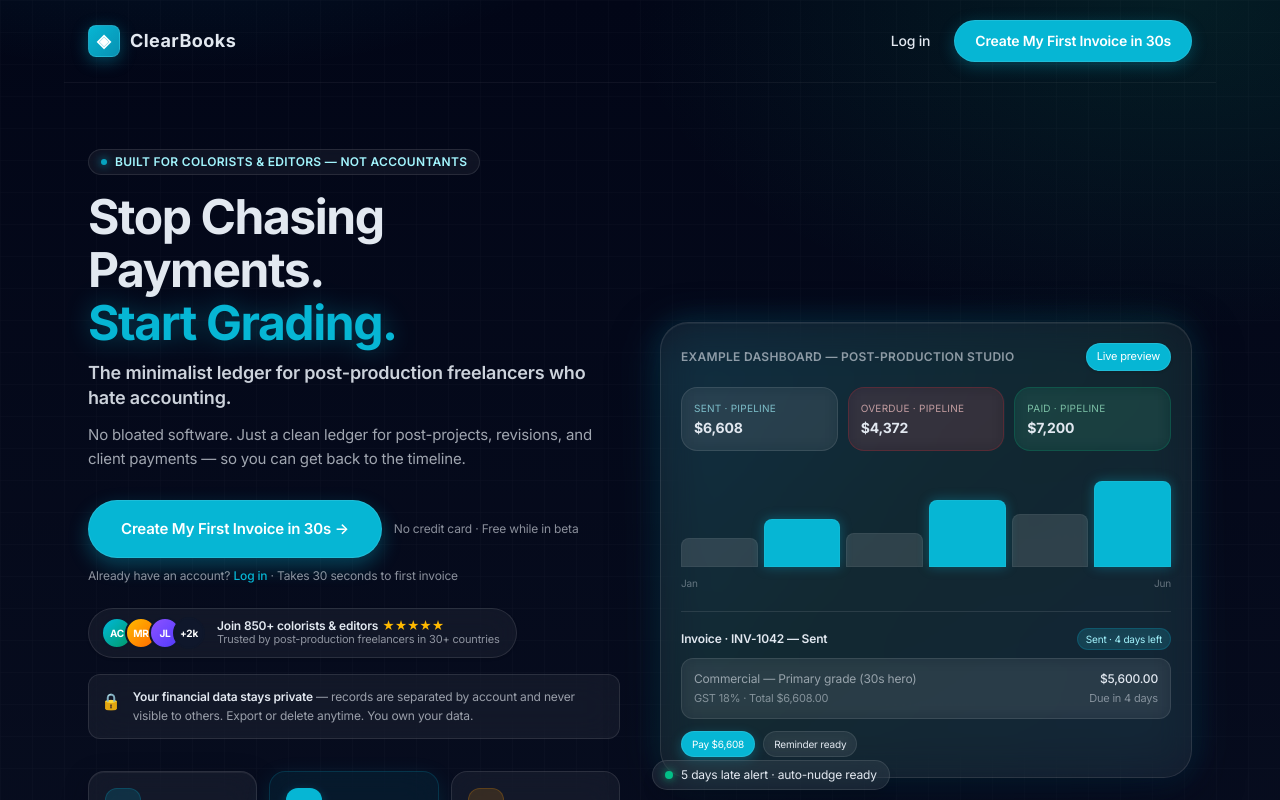
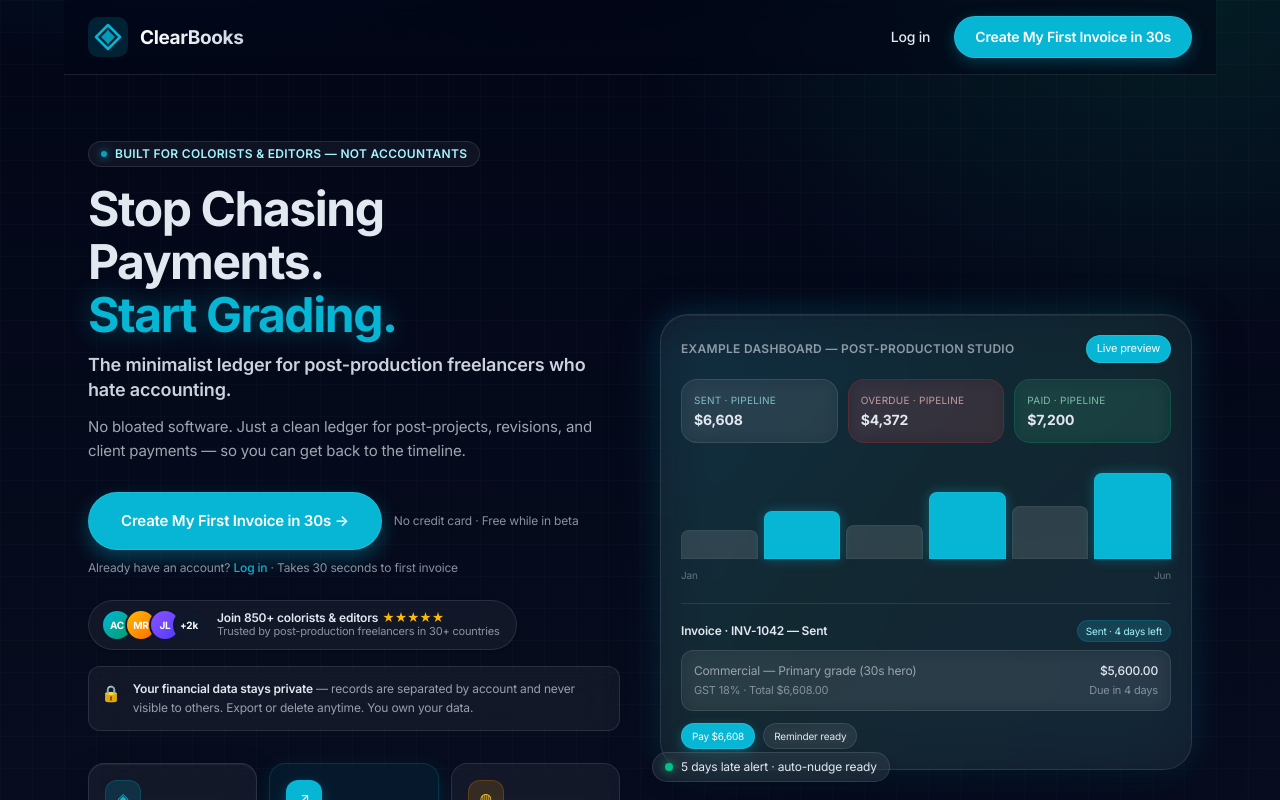
Before and after one commit to yuviyagliet/ClearBooks, a React (Vite) app: page / in a window 1280 px wide. Shown: the top 800 px of the page. Built offline with nearby package versions, Linux system fonts and the light colour scheme; no server answers.

Commit message:
feat: premium prism header — exact 40x40 glass prism SVG, gap 12px, gradient white→slate-300 Inter 700 -0.02em, sticky blur border-white/10

```diff
--- a/src/components/Layout.jsx
+++ b/src/components/Layout.jsx
@@ -46,18 +46,15 @@
         {/* Aurora top */}
         <div className="absolute inset-x-0 top-0 h-[280px] pointer-events-none opacity-[0.12]" style={{ background: 'radial-gradient(600px 220px at 40% 0%, rgba(6,182,214,0.32), transparent 70%), radial-gradient(520px 200px at 90% 12%, rgba(16,185,129,0.22), transparent 70%)' }} aria-hidden />
 
-        <div className="relative px-6 pt-7 pb-6 border-b border-slate-200/70 bg-white/95 backdrop-blur-xl">
-          <Link to="/dashboard" className="flex items-center gap-3 group">
-            <span className="w-9 h-9 rounded-xl grid place-items-center text-[13px] font-bold shrink-0 relative overflow-hidden"
-              style={{
-                background: 'linear-gradient(135deg, #06b6d4 0%, #0891b2 55%, #0e7490 100%)',
-                boxShadow: '0 4px 16px rgba(6,182,214,0.35), inset 0 1px 0 rgba(255,255,255,0.22)',
-                border: '1px solid rgba(255,255,255,0.14)'
-              }}>
-              <span className="relative text-white drop-shadow">◈</span>
-              <span className="absolute inset-0 bg-gradient-to-tr from-white/12 to-transparent pointer-events-none" />
-            </span>
-            <span className="font-display font-semibold text-[17px] leading-none inline-flex items-center text-[#0f172a] opacity-100 tracking-[0.025em] transition" style={{ color:'#0f172a', opacity:1, fontWeight:700, letterSpacing:'0.025em' }}>ClearBooks</span>
+        <div className="relative px-6 pt-7 pb-6 border-b border-white/10 bg-white/[0.02] backdrop-blur-md">
+          <Link to="/dashboard" className="flex items-center gap-3 group" style={{ gap:'12px' }}>
+            <svg width="40" height="40" viewBox="0 0 40 40" fill="none" xmlns="http://www.w3.org/2000/svg" className="shrink-0">
+              <rect width="40" height="40" rx="10" fill="#06b6d4" fillOpacity="0.15" />
+              <path d="M20 8L32 20L20 32L8 20L20 8Z" stroke="#06b6d4" strokeWidth="2.5" strokeLinejoin="round" />
+              <path d="M20 13L27 20L20 27L13 20L20 13Z" fill="#06b6d4" fillOpacity="0.8" />
+              <path d="M20 8V32" stroke="#06b6d4" strokeWidth="1" strokeOpacity="0.5" />
+            </svg>
+            <span className="font-display bg-gradient-to-r from-white to-[#cbd5e1] bg-clip-text text-transparent tracking-tight leading-none inline-flex items-center" style={{ fontFamily:'Inter,Geist,system-ui,sans-serif', fontWeight:700, fontSize:'18px', letterSpacing:'-0.02em', opacity:1 }}>ClearBooks</span>
             <span className="ml-1 w-1.5 h-1.5 rounded-full bg-emerald-400 shadow-[0_0_8px_rgba(16,185,129,0.8)] animate-pulse" />
           </Link>
           <p className="text-[11px] text-slate-400 mt-2 tracking-[0.08em] font-medium uppercase">For colorists & post-production</p>
@@ -91,11 +88,19 @@
         </div>
       </aside>
 
-      {/* mobile top bar — glass (light for deep-slate wordmark contrast) */}
-      <div className="md:hidden sticky top-0 z-20 border-b border-slate-200/70" style={{ background: 'rgba(255,255,255,0.92)', backdropFilter: 'blur(16px)', WebkitBackdropFilter: 'blur(16px)' }}>
+      {/* mobile top bar — premium studio header */}
+      <div className="md:hidden sticky top-0 z-20 border-b border-white/10 backdrop-blur-md" style={{ background: 'rgba(15,23,42,0.72)', backdropFilter: 'blur(12px)', WebkitBackdropFilter: 'blur(12px)' }}>
         <div className="flex items-center justify-between px-4 py-3">
-          <Link to="/dashboard" className="font-display font-bold flex items-center gap-2.5 text-[#0f172a] opacity-100 tracking-[0.025em] leading-none" style={{ color:'#0f172a', opacity:1, fontWeight:700, letterSpacing:'0.025em' }}><span className="w-7 h-7 rounded-xl bg-gradient-to-br from-cyan-500 to-cyan-600 text-white grid place-items-center text-xs shadow-[0_4px_12px_rgba(6,182,214,0.35)] border border-white/15 shrink-0">◈</span><span className="inline-flex items-center">ClearBooks</span></Link>
-          <span className="text-[10px] bg-slate-900 text-white rounded-full px-2.5 py-1 font-bold tracking-wide uppercase">Studio</span>
+          <Link to="/dashboard" className="flex items-center gap-3 leading-none" style={{ gap:'12px' }}>
+            <svg width="40" height="40" viewBox="0 0 40 40" fill="none" xmlns="http://www.w3.org/2000/svg" className="shrink-0 w-8 h-8">
+              <rect width="40" height="40" rx="10" fill="#06b6d4" fillOpacity="0.15" />
+              <path d="M20 8L32 20L20 32L8 20L20 8Z" stroke="#06b6d4" strokeWidth="2.5" strokeLinejoin="round" />
+              <path d="M20 13L27 20L20 27L13 20L20 13Z" fill="#06b6d4" fillOpacity="0.8" />
+              <path d="M20 8V32" stroke="#06b6d4" strokeWidth="1" strokeOpacity="0.5" />
+            </svg>
+            <span className="font-display bg-gradient-to-r from-white to-[#cbd5e1] bg-clip-text text-transparent tracking-tight inline-flex items-center" style={{ fontFamily:'Inter,Geist,system-ui,sans-serif', fontWeight:700, fontSize:'16px', letterSpacing:'-0.02em', opacity:1 }}>ClearBooks</span>
+          </Link>
+          <span className="text-[10px] bg-white/10 text-[#e2e8f0] border border-white/10 rounded-full px-2.5 py-1 font-bold tracking-wide uppercase backdrop-blur">Studio</span>
         </div>
       </div>
 
--- a/src/pages/Landing.jsx
+++ b/src/pages/Landing.jsx
@@ -22,8 +22,16 @@
       {/* subtle grid */}
       <div className="pointer-events-none absolute inset-0 opacity-[0.03]" style={{ backgroundImage:'linear-gradient(rgba(255,255,255,0.55) 1px, transparent 1px), linear-gradient(90deg, rgba(255,255,255,0.55) 1px, transparent 1px)', backgroundSize:'32px 32px' }} aria-hidden />
 
-      <header className="relative max-w-6xl mx-auto px-6 py-5 flex items-center justify-between border-b border-white/5">
-        <div className="flex items-center gap-2.5 font-bold text-lg text-[#e2e8f0] tracking-[0.025em] leading-none" style={{ color:'#e2e8f0', opacity:1, fontWeight:700, letterSpacing:'0.025em' }}><span className="w-8 h-8 rounded-lg bg-gradient-to-br from-[#06b6d4] to-[#0891b2] text-white grid place-items-center shadow-[0_4px_16px_rgba(6,182,214,0.35)] border border-white/10 shrink-0">◈</span><span className="inline-flex items-center">ClearBooks</span></div>
+      <header className="sticky top-0 z-20 max-w-6xl mx-auto px-6 py-4 flex items-center justify-between border-b border-white/10 backdrop-blur-md" style={{ background:'rgba(2,6,23,0.55)', backdropFilter:'blur(12px)', WebkitBackdropFilter:'blur(12px)' }}>
+        <Link to="/" className="flex items-center leading-none" style={{ gap:'12px' }}>
+          <svg width="40" height="40" viewBox="0 0 40 40" fill="none" xmlns="http://www.w3.org/2000/svg" className="shrink-0">
+            <rect width="40" height="40" rx="10" fill="#06b6d4" fillOpacity="0.15" />
+            <path d="M20 8L32 20L20 32L8 20L20 8Z" stroke="#06b6d4" strokeWidth="2.5" strokeLinejoin="round" />
+            <path d="M20 13L27 20L20 27L13 20L20 13Z" fill="#06b6d4" fillOpacity="0.8" />
+            <path d="M20 8V32" stroke="#06b6d4" strokeWidth="1" strokeOpacity="0.5" />
+          </svg>
+          <span className="font-display bg-gradient-to-r from-white to-[#cbd5e1] bg-clip-text text-transparent tracking-tight inline-flex items-center" style={{ fontFamily:'Inter,Geist,system-ui,sans-serif', fontWeight:700, fontSize:'19px', letterSpacing:'-0.02em', opacity:1 }}>ClearBooks</span>
+        </Link>
         <div className="flex items-center gap-3">
           {user ? <Link to="/dashboard" onClick={handleHeaderCta} className="text-sm font-medium border border-white/10 bg-white/5 backdrop-blur text-[#e2e8f0] rounded-full px-4 py-2 hover:bg-white/10 hover:border-white/15 transition">Go to dashboard</Link>
           : <>
```
